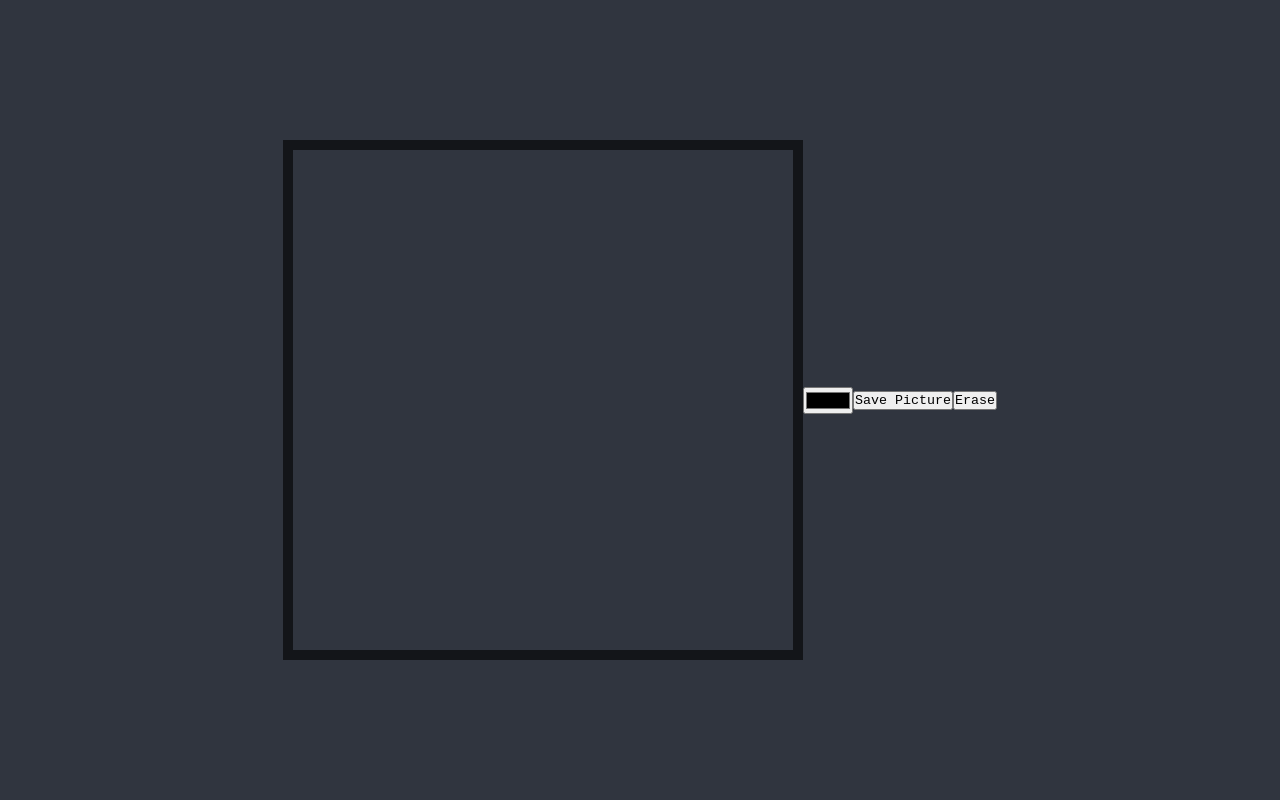
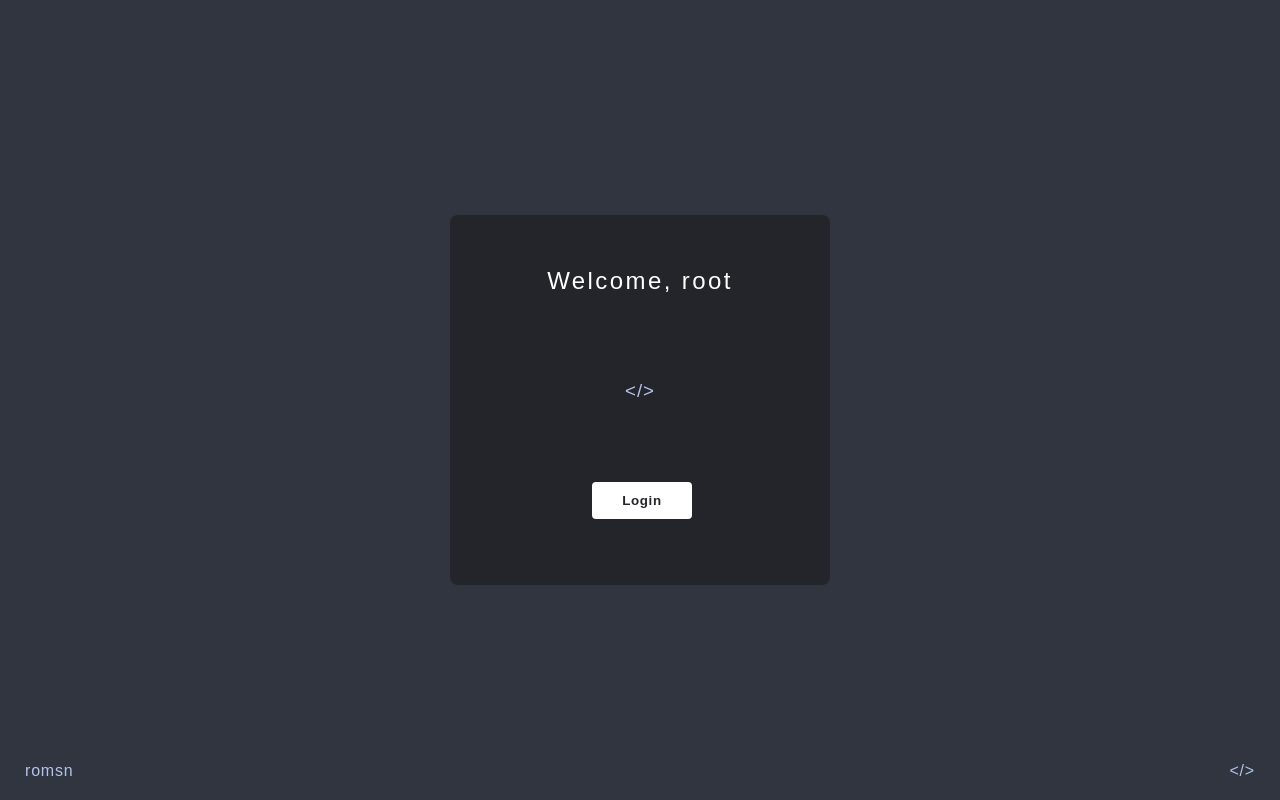
Before and after one commit to romsnjack/Pixl, a plain HTML site: page index.html in a window 1280 px wide. Drawn offline with Linux system fonts and the light colour scheme; a web font is replaced by a local one.

Commit message:
Edit style and add login part

```diff
--- a/index.html
+++ b/index.html
@@ -3,21 +3,24 @@
 	<head>
 		<meta charset="UTF-8" />
 		<link rel="icon" href="icon.png" />
+		<link href="https://fonts.cdnfonts.com/css/common-pixel" rel="stylesheet" />
 		<meta name="viewport" content="width=device-width, initial-scale=1.0" />
 		<link href="style-index.css" rel="stylesheet" type="text/css" />
-		<title>Pixl</title>
-		<style>
-			canvas {
-				border: 10px solid #131519;
-			}
-		</style>
+		<link href="style-index.css" rel="stylesheet" type="text/css" />
+		<title>Pixl Login</title>
 	</head>
 	<body>
-		<canvas id="canvas" width="500" height="500"></canvas>
-		<input type="color" id="colorPicker" value="#000000" />
-		<button id="saveButton">Save Picture</button>
-		<button id="eraseButton">Erase</button>
+		<a class="romsn">romsn</a>
+		<a class="symbol">&lt;/&gt;</a>
 
-		<script src="pixel-drawing.js"></script>
+		<div class="box">
+			<div class="welcome">
+				<h2>Welcome, root</h2>
+				<h3>&lt;/&gt;</h3>
+				<form action="/main.html">
+					<button class="login-button">Login</button>
+				</form>
+			</div>
+		</div>
 	</body>
 </html>
--- a/pixel-drawing.js
+++ b/pixel-drawing.js
@@ -10,7 +10,7 @@ let isErasing = false;
 
 canvas.addEventListener('mousedown', startDrawing);
 canvas.addEventListener('mouseup', stopDrawing);
-canvas.addEventListener('mousemove', draw, erase);
+canvas.addEventListener('mousemove', draw);
 
 function startDrawing(e) {
 	if (isErasing) {
--- a/style-index.css
+++ b/style-index.css
@@ -2,7 +2,7 @@
 	margin: 0;
 	padding: 0;
 	box-sizing: border-box;
-	font-family: 'Ubuntu Mono', monospace;
+	font-family: 'Common Pixel', sans-serif;
 }
 
 body {
@@ -13,6 +13,84 @@ body {
 	background-color: #30353f;
 }
 
-canvas {
-	background-color: #ffffff00;
+.box {
+	position: relative;
+	width: 380px;
+	height: 370px;
+	background-color: #23252a;
+	border-radius: 8px;
 }
+
+.welcome {
+	position: absolute;
+	inset: 2px;
+	border-radius: 8px;
+	background-color: #23252a;
+	z-index: 10;
+	padding: 50px 40px;
+	display: flex;
+	flex-direction: column;
+}
+
+.welcome h2 {
+	color: white;
+	font-weight: 500;
+	text-align: center;
+	letter-spacing: 0.1em;
+}
+
+.welcome h3 {
+	color: #b4c3ec;
+	font-weight: 300;
+	text-align: center;
+	margin-top: 85px;
+	letter-spacing: 0.05em;
+}
+
+.login-button {
+	border: none;
+	outline: none;
+	background-color: white;
+	padding: 11px 25px;
+	width: 100px;
+	margin-top: 80px;
+	margin-left: 100px;
+	border-radius: 4px;
+	font-weight: 600;
+	color: #23252a;
+	cursor: pointer;
+	transition-duration: 0.4s;
+	letter-spacing: 0.05em;
+}
+
+.login-button:hover {
+	background-color: gray;
+	transition-duration: 0.4s;
+	letter-spacing: 0.05em;
+}
+
+.login-button:active {
+	opacity: 0.8;
+}
+
+.symbol {
+	position: absolute;
+	bottom: 20px;
+	right: 25px;
+	z-index: 100;
+	display: block;
+	color: #b4c3ec;
+	text-decoration: none;
+	letter-spacing: 0.05em;
+}
+
+.romsn {
+	position: absolute;
+	bottom: 20px;
+	left: 25px;
+	z-index: 100;
+	display: block;
+	color: #b4c3ec;
+	text-decoration: none;
+	letter-spacing: 0.05em;
+}
--- /dev/null
+++ b/style-main.css
@@ -0,0 +1,119 @@
+* {
+	margin: 0;
+	padding: 0;
+	box-sizing: border-box;
+	font-family: 'Common Pixel', sans-serif;
+}
+
+body {
+	display: flex;
+	justify-content: center;
+	align-items: center;
+	min-height: 100vh;
+	background-color: #30353f;
+}
+
+canvas {
+	background-color: transparent;
+}
+
+#saveButton {
+	background-color: #b4c3ec;
+	color: #30353f;
+	position: fixed;
+	bottom: 207px;
+	left: 580px;
+	width: 110px;
+	height: 30px;
+	border: none;
+	border-radius: 10px;
+	letter-spacing: 0.05em;
+}
+
+#eraseButton {
+	background-color: #b4c3ec;
+	color: #30353f;
+	position: fixed;
+	bottom: 600px;
+	right: 590px;
+	width: 100px;
+	height: 30px;
+	border: none;
+	border-radius: 10px;
+	letter-spacing: 0.05em;
+}
+
+#colorPicker {
+	background-color: #30353f;
+	position: fixed;
+	bottom: 680px;
+	right: 590px;
+	width: 100px;
+	height: 50px;
+	border: none;
+}
+
+.romsn {
+	position: absolute;
+	bottom: 20px;
+	left: 25px;
+	z-index: 100;
+	display: block;
+	color: #b4c3ec;
+	text-decoration: none;
+	letter-spacing: 0.05em;
+}
+
+.github {
+	position: absolute;
+	top: 20px;
+	right: 130px;
+	z-index: 100;
+	display: block;
+	color: #b4c3ec;
+	text-decoration: none;
+	transition-duration: 0.4s;
+	letter-spacing: 0.05em;
+}
+
+.github:hover {
+	color: white;
+	transition-duration: 0.4s;
+	letter-spacing: 0.05em;
+}
+
+.twitter {
+	position: absolute;
+	top: 20px;
+	right: 25px;
+	z-index: 100;
+	display: block;
+	color: #b4c3ec;
+	text-decoration: none;
+	transition-duration: 0.4s;
+	letter-spacing: 0.05em;
+}
+
+.twitter:hover {
+	color: white;
+	transition-duration: 0.4s;
+	letter-spacing: 0.05em;
+}
+
+.symbol {
+	position: absolute;
+	bottom: 20px;
+	right: 25px;
+	z-index: 100;
+	display: block;
+	color: #b4c3ec;
+	text-decoration: none;
+	transition-duration: 0.4s;
+	letter-spacing: 0.05em;
+}
+
+.symbol:hover {
+	color: white;
+	transition-duration: 0.4s;
+	letter-spacing: 0.05em;
+}
```
Also changed, not shown: main.html (added, +28 -0 lines).
